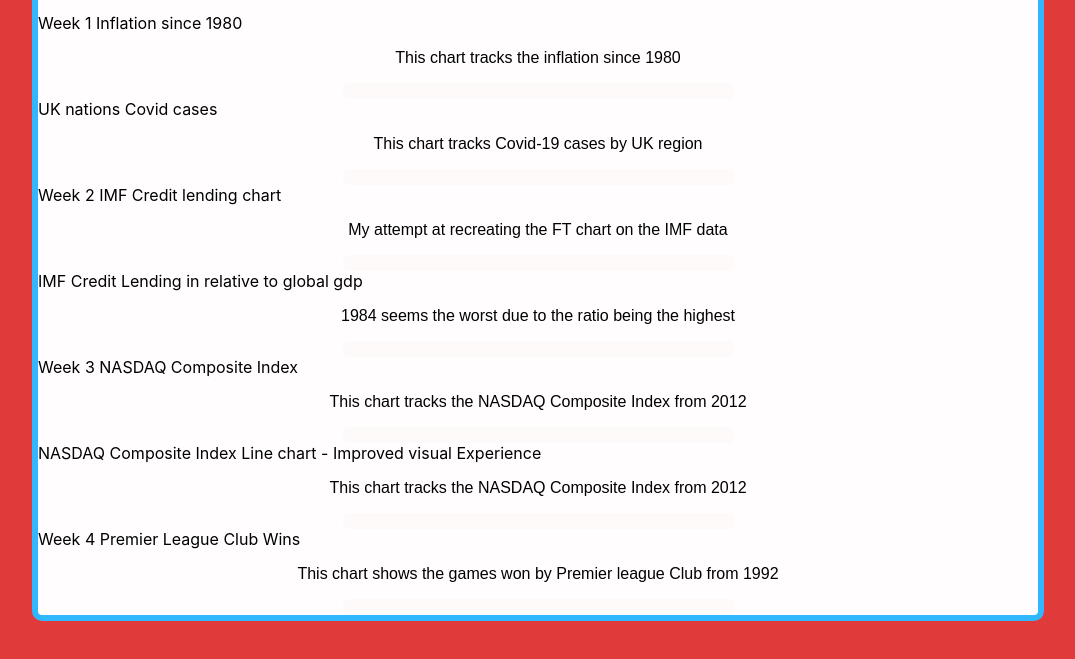
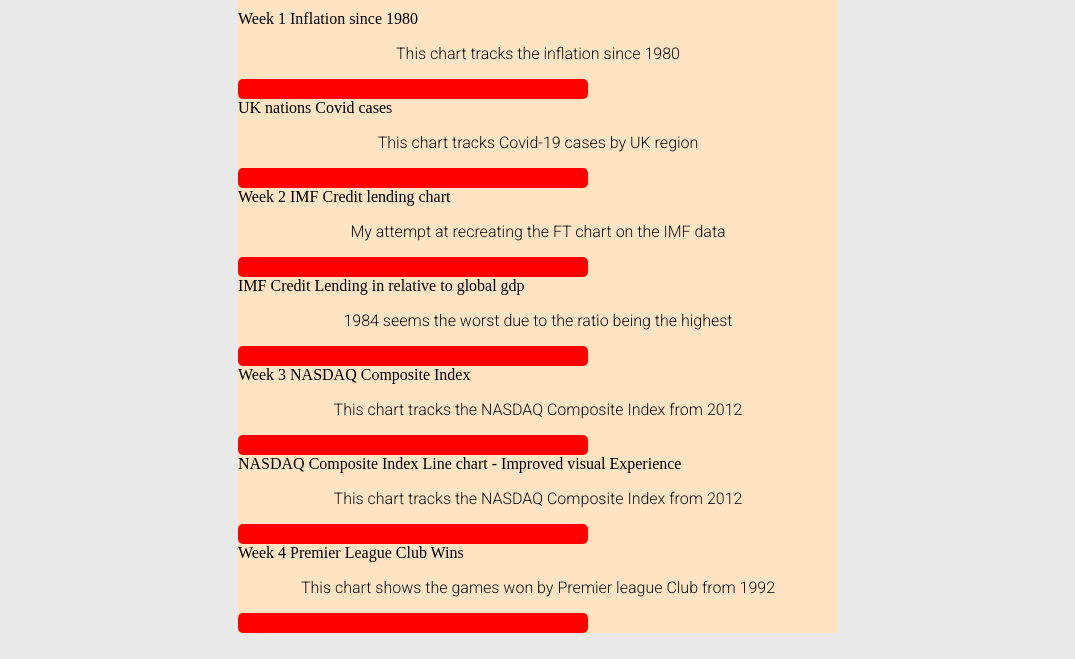
Before and after one commit to Kudavellyj/Kudavellyj.github.io, a plain HTML site: page Portfolio.html in a window 1280 px wide. Shown: the part 141-800 px from the top of the page, without its empty margins (102-1177 px from the left). Drawn offline with Linux system fonts and the light colour scheme; a script that the page names is missing.

Commit message:
Add files via upload

```diff
--- a/Portfolio.css
+++ b/Portfolio.css
@@ -1,19 +1,6 @@
 /* Richard Davies, Data Science for Economists */
 
-/* This is my second CSS file */
-
-body {
-
-    font-family: -apple-system, BlinkMacSystemFont, 'Segoe UI', Roboto, Oxygen, Ubuntu, Cantarell, 'Open Sans', 'Helvetica Neue', sans-serif;
-    padding: 0;
-    background: black;
-    margin: 0;
-  }
-
-  canvas {
-    width: 100%;
-    height: 100%;
-  }
+/* This is my first proper css file */
 
 
 /* Import a font */
@@ -21,75 +8,34 @@ body {
 
 
 /* Set the background color for my page: */
-
-
-/*Button*/
-
-#link3{
-    background-color: #f9bf00;
-
-    padding:10px;
-
-    border:2px;
-    border-color:#000000;
-    border-style: solid;
-    border-radius: 10px;
-
-    font-family: 'Chivo', sans-serif;
-    font-weight:700;
-    color:#4b07f7;
-    text-align: center;
-    vertical-align: middle;
-    text-decoration: none;
+body{
+    background-color: rgb(233, 233, 233);
 
 }
 
-#link3:hover{
-
-    background-color: #ece220;
-
-    border:2px;
-    border-color:#5A5A5A;
-    border-style: solid;
-
-}
-
-/* Book on colour = Joseph Albers - Interaction of Colour */
-
-body{
-    background-color: rgb(225, 58, 58);
- }
-
 
 /* Choose the appearance of the tags, h1, h3 and p: */
-h1, h2, h3, p{
-    color:rgb(0, 0, 0);
-    font-family: 'Chivo', sans-serif;
+h1, h3, p{
+    color:rgb(17, 17, 17);
+    font-family: 'Roboto', sans-serif;
     text-align: center;
 }
 
 .myWeek1{
     margin: auto;
-    max-width: 1000px;
-    background-color: rgb(255, 253, 253);
-
-
-    border-width: 6px;
-    border-style: solid;
-    border-radius: 10px;
-    border-color: rgb(49, 183, 255);
+    max-width: 600px;
+    background-color: bisque;
 }
 
 
 /* Set the apperance of the class, chart */
 .chart{
-    background-color: rgb(255, 255, 255);
-    width: 375px;
-    border-width: 8px;
-    margin-left:auto;
-    margin-right:auto;
-    place-items: center;
+    background-color: orange;
+    width:330px;
+    border-width: 10px;
     border-style: solid;
-    border-radius: 6px;
-    border-color: rgb(255, 250, 250);
+    border-radius: 5px;
+    border-color: red;
+
+
 }
```
